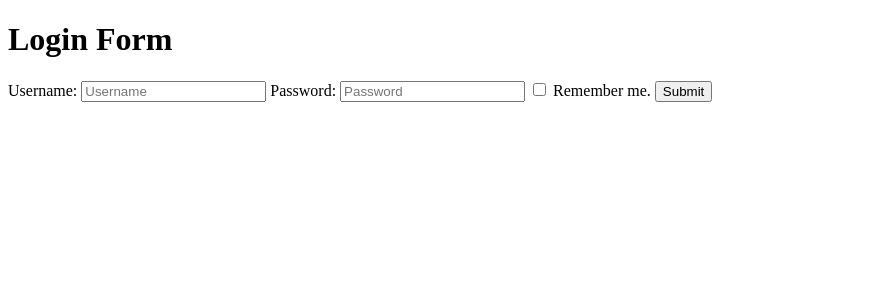
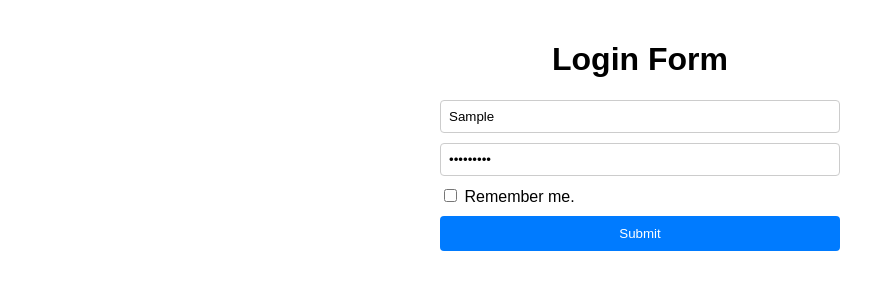
Before and after one commit to acciojob/remember-me-login-form-Adityanpx, a website: page main.html in a window 1280 px wide. Both pictures are taken after typing "Sample", "Sample123" into the empty fields and a click on the input "Submit". Shown: the whole page, without its empty margins (0-895 px from the left). Drawn offline with Linux system fonts and the light colour scheme.

Commit message:
created a submission

```diff
--- a/main.html
+++ b/main.html
@@ -1,28 +1,24 @@
+<!DOCTYPE html>
 <!DOCTYPE html>
 <html lang="en">
 <head>
   <meta charset="UTF-8">
   <meta name="viewport" content="width=device-width, initial-scale=1.0">
   <title>Login Form</title>
+  <link rel="stylesheet" href="styles.css">
 </head>
 <body>
   <h1>Login Form</h1>
   <form id="loginForm">
-        <label for="username">Username:</label>
     <input type="text" id="username" placeholder="Username" required>
-
-        <label for="password">Password:</label>
     <input type="password" id="password" placeholder="Password" required>
-
-        <label>
-            <input type="checkbox" id="checkbox"> Remember me.
-        </label>
-
+    <div>
+      <input type="checkbox" id="checkbox">
+      <label for="checkbox">Remember me.</label>
+    </div>
     <input type="submit" id="submit" value="Submit">
   </form>
-
   <button id="existing" style="display: none;">Login as existing user</button>
-
   <script src="script.js"></script>
 </body>
 </html>
--- a/script.js
+++ b/script.js
@@ -1,49 +1,40 @@
-//your JS code here. If required.
-document.addEventListener("DOMContentLoaded", function () {
-    const loginForm = document.getElementById("loginForm");
-    const usernameInput = document.getElementById("username");
-    const passwordInput = document.getElementById("password");
-    const rememberCheckbox = document.getElementById("checkbox");
-    const existingButton = document.getElementById("existing");
+document.addEventListener('DOMContentLoaded', () => {
+  const loginForm = document.getElementById('loginForm');
+  const usernameInput = document.getElementById('username');
+  const passwordInput = document.getElementById('password');
+  const checkbox = document.getElementById('checkbox');
+  const existingUserBtn = document.getElementById('existing');
 
   // Check if credentials exist in localStorage
-    if (localStorage.getItem("username") && localStorage.getItem("password")) {
-        existingButton.style.display = "block";
+  const savedUsername = localStorage.getItem('username');
+  const savedPassword = localStorage.getItem('password');
+
+  if (savedUsername && savedPassword) {
+    existingUserBtn.style.display = 'block';
   }
 
-    // Form submission logic
-    loginForm.addEventListener("submit", function (event) {
-        event.preventDefault();
-
-        const username = usernameInput.value.trim();
-        const password = passwordInput.value.trim();
-
-        if (username === "" || password === "") {
-            alert("Please enter username and password.");
-            return;
-        }
+  // Handle form submission
+  loginForm.addEventListener('submit', (e) => {
+    e.preventDefault();
+    const username = usernameInput.value;
+    const password = passwordInput.value;
 
     alert(`Logged in as ${username}`);
 
-        if (rememberCheckbox.checked) {
-            localStorage.setItem("username", username);
-            localStorage.setItem("password", password);
-            existingButton.style.display = "block";
+    if (checkbox.checked) {
+      localStorage.setItem('username', username);
+      localStorage.setItem('password', password);
+      existingUserBtn.style.display = 'block';
     } else {
-            localStorage.removeItem("username");
-            localStorage.removeItem("password");
-            existingButton.style.display = "none";
+      localStorage.removeItem('username');
+      localStorage.removeItem('password');
+      existingUserBtn.style.display = 'none';
     }
-
-        // Clear input fields after login
-        usernameInput.value = "";
-        passwordInput.value = "";
-        rememberCheckbox.checked = false;
   });
 
-    // Login as existing user
-    existingButton.addEventListener("click", function () {
-        const savedUsername = localStorage.getItem("username");
+  // Handle "Login as existing user" button
+  existingUserBtn.addEventListener('click', () => {
+    const savedUsername = localStorage.getItem('username');
     alert(`Logged in as ${savedUsername}`);
   });
 });
--- a/styles.css
+++ b/styles.css
@@ -1 +1,44 @@
 /*  your css code here. If applicable */
+body {
+  font-family: Arial, sans-serif;
+  max-width: 400px;
+  margin: 0 auto;
+  padding: 20px;
+}
+
+h1 {
+  text-align: center;
+}
+
+form {
+  display: flex;
+  flex-direction: column;
+  gap: 10px;
+}
+
+input[type="text"],
+input[type="password"] {
+  padding: 8px;
+  border: 1px solid #ccc;
+  border-radius: 4px;
+}
+
+input[type="submit"],
+#existing {
+  padding: 10px;
+  background-color: #007BFF;
+  color: white;
+  border: none;
+  border-radius: 4px;
+  cursor: pointer;
+}
+
+input[type="submit"]:hover,
+#existing:hover {
+  background-color: #0056b3;
+}
+
+#existing {
+  margin-top: 10px;
+  width: 100%;
+}
```
Lines whose indentation alone changed are shown as unchanged.
